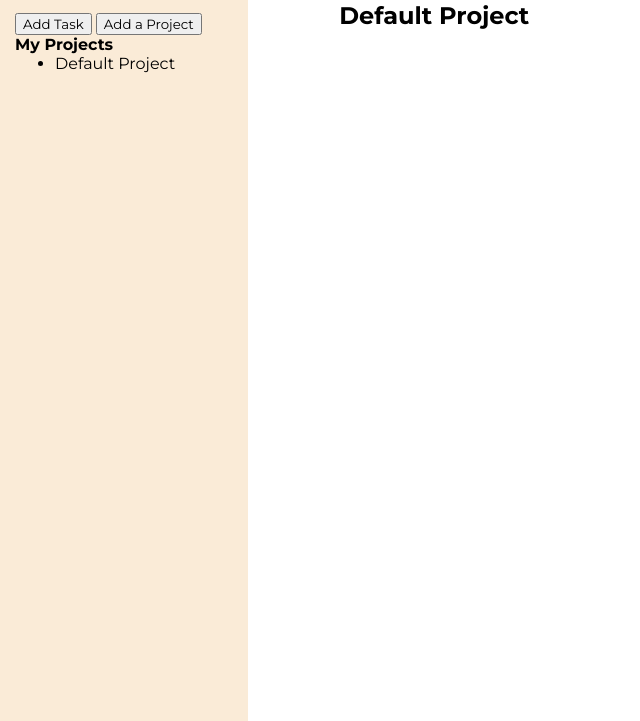
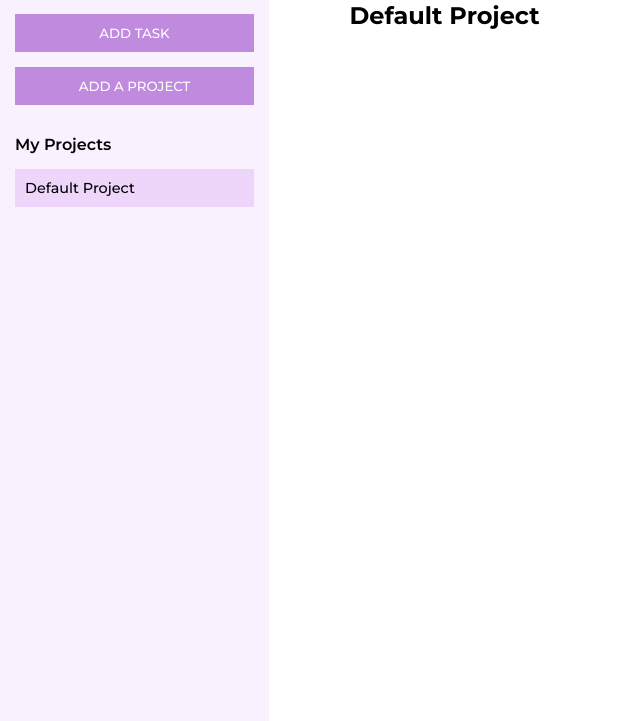
Before and after one commit to meowyboii/todo-list, a website built with webpack: page src/index.html in a window 1280 px wide. Shown: the part 79-800 px from the top of the page, without its empty margins (0-640 px from the left). Built offline with nearby package versions, Linux system fonts and the light colour scheme.

Commit message:
Improve styling for sidebar and add indicator for active project

```diff
--- a/src/index.html
+++ b/src/index.html
@@ -15,8 +15,11 @@
     <div id="container">
       <div id="sidebar">
         <div id="logo">TODO-DO</div>
-        <button id="add-task-btn">Add Task</button>
-        <button id="add-project-btn">Add a Project</button>
+        <div id="action-buttons">
+          <button id="add-task-btn">Add Task</button>
+          <button id="add-project-btn">Add a Project</button>
+        </div>
+
         <h4>My Projects</h4>
         <ul id="my-projects"></ul>
       </div>
--- a/src/index.js
+++ b/src/index.js
@@ -1,22 +1,18 @@
 import "./styles.css";
-
-const createTodo = function (title, description, dueDate, priority) {
-  const todo = { title, description, dueDate, priority, status: false };
-
-  const updateTodoStatus = (status) => {
-    todo.status = status;
-  };
-  const getTodo = () => todo;
-  return { getTodo, updateTodoStatus };
-};
 
 const createTodoList = function () {
   const todoList = [];
-  const addTodoList = (todo) => {
+
+  const createTodo = (title, description, dueDate, priority) => {
+    const todo = { title, description, dueDate, priority, status: false };
     todoList.push(todo);
   };
+  const updateTodoStatus = (index, status) => {
+    todoList[index].status = status;
+  };
+
   const getTodoList = () => todoList;
-  return { addTodoList, getTodoList };
+  return { createTodo, getTodoList, updateTodoStatus };
 };
 
 const createProject = function (name) {
@@ -34,6 +30,15 @@ const createProjectList = (function () {
   return { addProjectList, getProjectList };
 })();
 
+//Set active class for sidebar navigation for current project displayed
+const activateLink = (index) => {
+  const sidebarProjects = document.querySelectorAll("li");
+  sidebarProjects.forEach((project) => {
+    project.classList.remove("active");
+  });
+  sidebarProjects[index].classList.add("active");
+};
+
 const displayController = (function () {
   const showModal = (modalId) => {
     let modal = document.getElementById(modalId);
@@ -49,12 +54,13 @@ const displayController = (function () {
     let modal = document.getElementById(modalId);
     modal.style.display = "none";
   };
-  const displayProject = (project) => {
+  const displayProject = (project, index) => {
     const projectTitle = document.getElementById("project-title");
     projectTitle.textContent = project.name;
     const todoList = document.getElementById("todo-list");
     todoList.innerHTML = "";
     const todos = project.todoList.getTodoList();
+
     todos.forEach((todo) => {
       const label = document.createElement("label");
       label.textContent = todo.title;
@@ -70,6 +76,7 @@ const displayController = (function () {
       const lineBreak = document.createElement("hr");
       todoList.appendChild(lineBreak);
     });
+    activateLink(index);
   };
   const renderProjectList = () => {
     //Project options
@@ -80,7 +87,6 @@ const displayController = (function () {
     projectList.innerHTML = "";
 
     const projects = createProjectList.getProjectList();
-    console.log(projects);
     projects.forEach((project) => {
       const option = document.createElement("option");
       const listItem = document.createElement("li");
@@ -91,12 +97,12 @@ const displayController = (function () {
       selectElement.appendChild(option);
       projectList.appendChild(listItem);
     });
+    initializeProjectList();
   };
   return { displayProject, showModal, closeModal, renderProjectList };
 })();
 
-//Event listeners for add a task
-(function () {
+const initializeAddTask = () => {
   const showButton = document.getElementById("add-task-btn");
   showButton.addEventListener("click", () => {
     displayController.showModal("task-modal");
@@ -117,23 +123,23 @@ const displayController = (function () {
     const dueDate = document.getElementById("due-date").value;
     const priority = document.getElementById("priority").value;
 
-    const todo = createTodo(title, description, dueDate, priority);
     const projectSelect = document.getElementById("project-select");
     const projectIndex = projectSelect.selectedIndex;
 
     const projects = createProjectList.getProjectList();
     const selectedProject = projects[projectIndex];
-    selectedProject.todoList.addTodoList(todo.getTodo());
+    selectedProject.todoList.createTodo(title, description, dueDate, priority);
 
     form.reset();
     displayController.renderProjectList();
-    displayController.displayProject(selectedProject);
+    displayController.displayProject(selectedProject, projectIndex);
+    initializeTodoList(selectedProject);
     displayController.closeModal("task-modal");
   });
-})();
+};
 
 //Event listeners for add a project
-(function () {
+const initializeAddProject = () => {
   const showButton = document.getElementById("add-project-btn");
   showButton.addEventListener("click", () => {
     displayController.showModal("project-modal");
@@ -152,17 +158,47 @@ const displayController = (function () {
     const name = document.getElementById("project-name").value;
     const project = createProject(name);
     createProjectList.addProjectList(project);
-    console.log(createProjectList.getProjectList());
     form.reset();
     displayController.renderProjectList();
+
+    const projectIndex = createProjectList.getProjectList().length - 1;
+    displayController.displayProject(project, projectIndex);
+
     displayController.closeModal("project-modal");
   });
-})();
+};
+
+//Add event listeners for project list on sidebar
+const initializeProjectList = () => {
+  const projects = createProjectList.getProjectList();
+  const sidebarProjects = document.querySelectorAll("li");
+  sidebarProjects.forEach((project, index) => {
+    project.addEventListener("click", () => {
+      displayController.displayProject(projects[index], index);
+      initializeTodoList(projects[index]);
+    });
+  });
+};
+
+//Add event listeners for todo list
+const initializeTodoList = (project) => {
+  const todos = project.todoList;
+  const todoList = document.querySelectorAll('input[type="checkbox"]');
+  todoList.forEach((todo, index) => {
+    todo.addEventListener("change", (event) => {
+      const isChecked = event.target.checked;
+      todos.updateTodoStatus(index, isChecked);
+      console.log(todos.getTodoList());
+    });
+  });
+};
 
 document.addEventListener("DOMContentLoaded", () => {
+  initializeAddProject();
+  initializeAddTask();
   const project = createProject("Default Project");
   createProjectList.addProjectList(project);
-
-  displayController.displayProject(project);
   displayController.renderProjectList();
+  displayController.displayProject(project, 0);
+  initializeTodoList(project);
 });
--- a/src/styles.css
+++ b/src/styles.css
@@ -1,6 +1,7 @@
 * {
   font-family: "Montserrat", sans-serif;
   margin: 0;
+  font-weight: 500;
 }
 #container {
   min-height: 100vh;
@@ -9,9 +10,9 @@
 }
 #sidebar {
   min-height: 100%;
-  width: 300px;
-  background-color: antiquewhite;
-  padding: 15px;
+  width: 350px;
+  background-color: rgb(250, 241, 255);
+  padding: 10px;
 }
 #logo {
   display: flex;
@@ -19,12 +20,61 @@
   align-items: center;
   height: 10%;
 }
+#action-buttons {
+  display: flex;
+  flex-direction: column;
+  gap: 15px;
+  padding: 5px;
+}
+#action-buttons button {
+  border: rgb(192, 138, 223) solid 1px;
+  text-transform: uppercase;
+  padding: 10px;
+  cursor: pointer;
+  background-color: rgb(192, 138, 223);
+  color: white;
+  transition-duration: 0.2s;
+}
+#action-buttons button:hover {
+  box-shadow: 0 2px 4px 2px rgba(36, 36, 36, 0.11);
+  transform: translateY(-3%);
+}
+#sidebar h4 {
+  font-weight: 600;
+  margin-top: 20px;
+  padding: 5px;
+}
+#my-projects {
+  margin: 5px;
+  margin-top: 10px;
+  padding: 0;
+  display: flex;
+  flex-direction: column;
+}
+#my-projects li {
+  list-style: none;
+  padding: 10px;
+  cursor: pointer;
+  font-size: 0.9rem;
+}
+#my-projects li:hover {
+  background-color: rgb(242, 229, 250);
+}
+.active {
+  background-color: rgb(237, 214, 250);
+}
+.active:hover {
+  background-color: rgb(237, 214, 250) !important;
+}
 #main {
   display: flex;
   flex-direction: column;
   align-items: center;
   padding: 80px 50px;
   width: 100%;
+}
+#project-title {
+  font-weight: 700;
 }
 #project {
   width: 850px;
```
